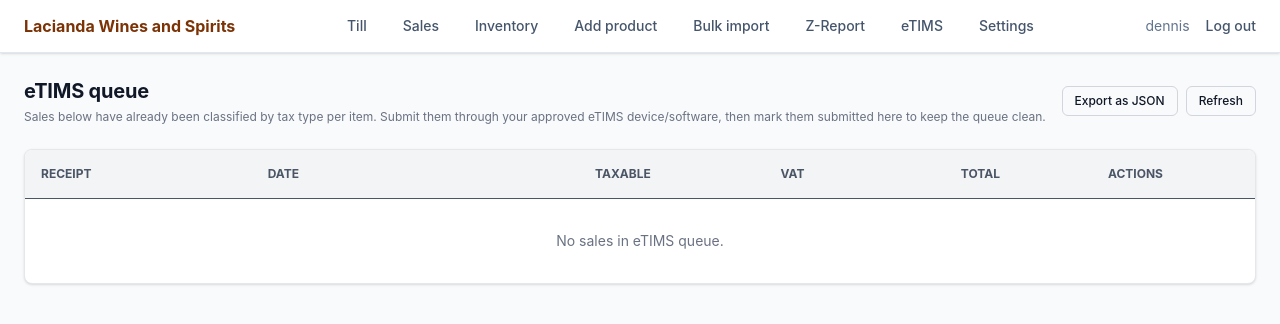
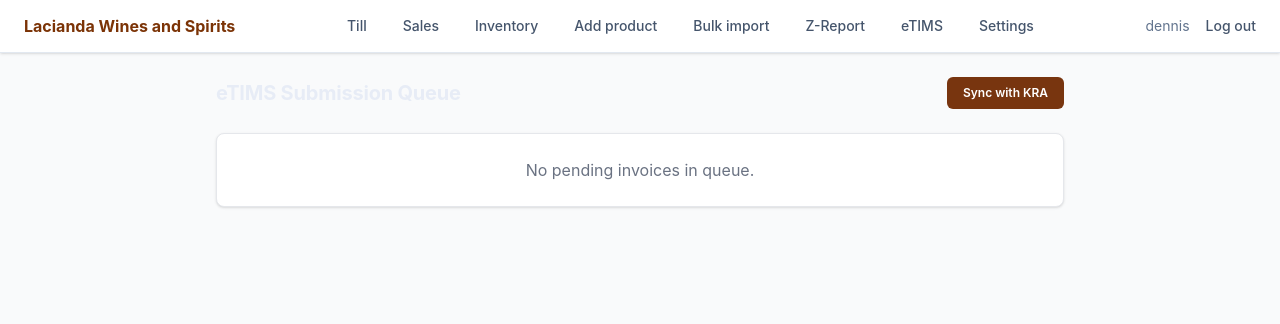
Before and after one commit to dndiranguuuu278-lang/lacianda-pos-next, a Next.js app: page /etims-queue in a window 1280 px wide. Shown: the top 324 px of the page. Built offline with nearby package versions, Linux system fonts and the light colour scheme.

Commit message:
Refactor EtimsQueuePage component and sync logic

```diff
--- a/app/etims-queue/page.tsx
+++ b/app/etims-queue/page.tsx
@@ -1,142 +1,38 @@
 'use client';
-import { useState, useEffect } from 'react';
+import { useState } from 'react';
 import Navbar from '../components/Navbar';
 
 export default function EtimsQueuePage() {
-  const [queue, setQueue] = useState<any[]>([]);
-  const [payloadModal, setPayloadModal] = useState<any | null>(null);
+  const [syncStatus, setSyncStatus] = useState<'idle' | 'syncing' | 'synced'>('idle');
 
-  useEffect(() => {
-    const storedSales = JSON.parse(localStorage.getItem('lacianda_pos_sales') || '[]');
-    const mappedQueue = storedSales.map((sale: any) => {
-      const taxable = sale.total ? Math.round(sale.total / 1.16) : 0;
-      const vat = sale.total ? Math.round(sale.total - taxable) : 0;
-      return {
-        id: sale.id || 'LWS-20260816-0001',
-        date: new Date(sale.timestamp || Date.now()).toLocaleString(),
-        taxable,
-        vat,
-        total: sale.total || 0,
-        items: sale.items || [],
-        status: sale.etimsStatus || 'Staged',
-      };
-    });
-    setQueue(mappedQueue);
-  }, []);
-
-  const handleMarkSubmitted = (id: string) => {
-    const updated = queue.map(item => item.id === id ? { ...item, status: 'Submitted' } : item);
-    setQueue(updated);
-  };
-
-  const handleExportJson = () => {
-    const dataStr = "data:text/json;charset=utf-8," + encodeURIComponent(JSON.stringify(queue, null, 2));
-    const downloadAnchor = document.createElement('a');
-    downloadAnchor.setAttribute("href", dataStr);
-    downloadAnchor.setAttribute("download", `etims_queue_${Date.now()}.json`);
-    document.body.appendChild(downloadAnchor);
-    downloadAnchor.click();
-    downloadAnchor.remove();
+  const handleSync = () => {
+    setSyncStatus('syncing');
+    setTimeout(() => setSyncStatus('synced'), 2000);
   };
 
   return (
-    <div className="min-h-screen bg-gray-50 text-gray-900">
+    <div className="min-h-screen bg-gray-50">
       <Navbar />
-      <main className="max-w-7xl mx-auto p-4 md:p-6">
+      <main className="max-w-4xl mx-auto p-4 md:p-6">
         <div className="flex justify-between items-center mb-6">
-          <div>
-            <h1 className="text-xl font-bold">eTIMS queue</h1>
-            <p className="text-xs text-gray-500 mt-1">
-              Sales below have already been classified by tax type per item. Submit them through your approved eTIMS device/software, then mark them submitted here to keep the queue clean.
-            </p>
-          </div>
-          <div className="flex space-x-2">
-            <button
-              onClick={handleExportJson}
-              className="px-3 py-1.5 border border-gray-300 rounded-md text-xs font-medium hover:bg-gray-100 transition-colors"
-            >
-              Export as JSON
-            </button>
-            <button
-              onClick={() => window.location.reload()}
-              className="px-3 py-1.5 border border-gray-300 rounded-md text-xs font-medium hover:bg-gray-100 transition-colors"
-            >
-              Refresh
-            </button>
-          </div>
+          <h1 className="text-xl font-bold">eTIMS Submission Queue</h1>
+          <button
+            onClick={handleSync}
+            disabled={syncStatus === 'syncing'}
+            className="px-4 py-2 bg-[#78350f] text-white rounded-md text-xs font-semibold hover:bg-[#60280b]"
+          >
+            {syncStatus === 'syncing' ? 'Syncing...' : 'Sync with KRA'}
+          </button>
         </div>
 
-        <div className="bg-white rounded-lg shadow-sm border border-gray-200 overflow-hidden">
-          <table className="w-full text-left border-collapse">
-            <thead className="bg-gray-100 border-b text-xs uppercase text-gray-600">
-              <tr>
-                <th className="p-4">Receipt</th>
-                <th className="p-4">Date</th>
-                <th className="p-4 text-right">Taxable</th>
-                <th className="p-4 text-right">VAT</th>
-                <th className="p-4 text-right">Total</th>
-                <th className="p-4 text-center">Actions</th>
-              </tr>
-            </thead>
-            <tbody className="divide-y text-sm">
-              {queue.length === 0 ? (
-                <tr>
-                  <td colSpan={6} className="p-8 text-center text-gray-500">
-                    No sales in eTIMS queue.
-                  </td>
-                </tr>
-              ) : (
-                queue.map((item) => (
-                  <tr key={item.id} className="hover:bg-gray-50">
-                    <td className="p-4 font-mono font-medium">{item.id}</td>
-                    <td className="p-4 text-gray-600">{item.date}</td>
-                    <td className="p-4 text-right font-mono">KES {item.taxable.toLocaleString()}</td>
-                    <td className="p-4 text-right font-mono">KES {item.vat.toLocaleString()}</td>
-                    <td className="p-4 text-right font-mono font-semibold">KES {item.total.toLocaleString()}</td>
-                    <td className="p-4 text-center space-x-2">
-                      <button
-                        onClick={() => setPayloadModal(item)}
-                        className="text-xs text-[#78350f] font-medium hover:underline"
-                      >
-                        View payload
-                      </button>
-                      {item.status !== 'Submitted' ? (
-                        <button
-                          onClick={() => handleMarkSubmitted(item.id)}
-                          className="px-3 py-1 bg-[#78350f] text-white rounded text-xs font-semibold hover:bg-[#60280b] transition-colors"
-                        >
-                          Mark submitted
-                        </button>
-                      ) : (
-                        <span className="text-xs text-green-700 font-semibold bg-green-50 px-2 py-1 rounded">Submitted</span>
-                      )}
-                    </td>
-                  </tr>
-                ))
-              )}
-            </tbody>
-          </table>
+        <div className="bg-white rounded-lg border border-gray-200 shadow-sm p-6 text-center">
+            {syncStatus === 'synced' ? (
+                <div className="text-green-600 font-medium">All invoices successfully synced with eTIMS.</div>
+            ) : (
+                <div className="text-gray-500">No pending invoices in queue.</div>
+            )}
         </div>
       </main>
-
-      {/* Payload Modal */}
-      {payloadModal && (
-        <div className="fixed inset-0 bg-black/50 flex items-center justify-center z-50 p-4">
-          <div className="bg-white rounded-lg max-w-lg w-full p-6 shadow-xl">
-            <h3 className="text-lg font-bold mb-2">eTIMS Payload — {payloadModal.id}</h3>
-            <p className="text-xs text-gray-500 mb-4">{payloadModal.date}</p>
-            <div className="bg-gray-900 text-gray-100 p-4 rounded-md font-mono text-xs max-h-60 overflow-y-auto mb-4">
-              <pre>{JSON.stringify(payloadModal, null, 2)}</pre>
-            </div>
-            <button
-              onClick={() => setPayloadModal(null)}
-              className="w-full py-2 bg-[#78350f] text-white rounded-md text-sm font-semibold"
-            >
-              Close
-            </button>
-          </div>
-        </div>
-      )}
     </div>
   );
 }
```
